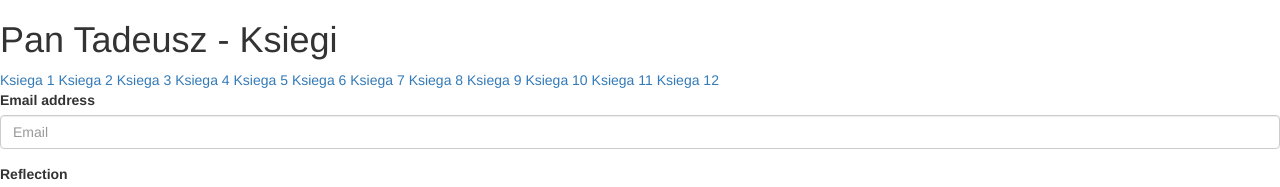
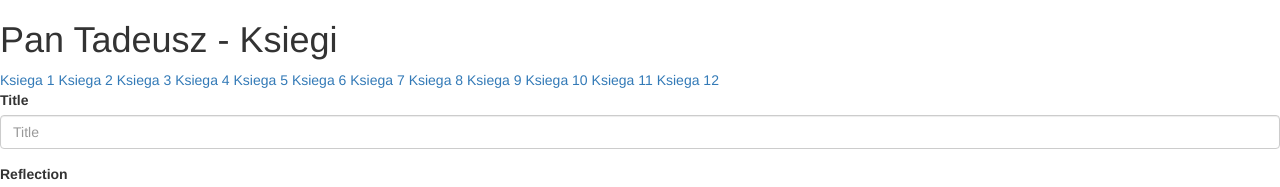
Before and after one commit to kwoskowicz/PanTadeusz, a plain HTML site: page index.html in a window 1280 px wide. Shown: the top 187 px of the page. Drawn offline with nearby package versions, Linux system fonts and the light colour scheme.

Commit message:
Update index.html

```diff
--- a/index.html
+++ b/index.html
@@ -32,8 +32,8 @@
 
 <form>
   <div class="form-group">
-    <label for="title">Email address</label>
-    <input type="email" class="form-control" id="title" placeholder="Email">
+    <label for="title">Title</label>
+    <input type="email" class="form-control" id="title" placeholder="Title">
   </div>
   <div class="form-group">
     <label for="Reflection">Reflection</label>
```
